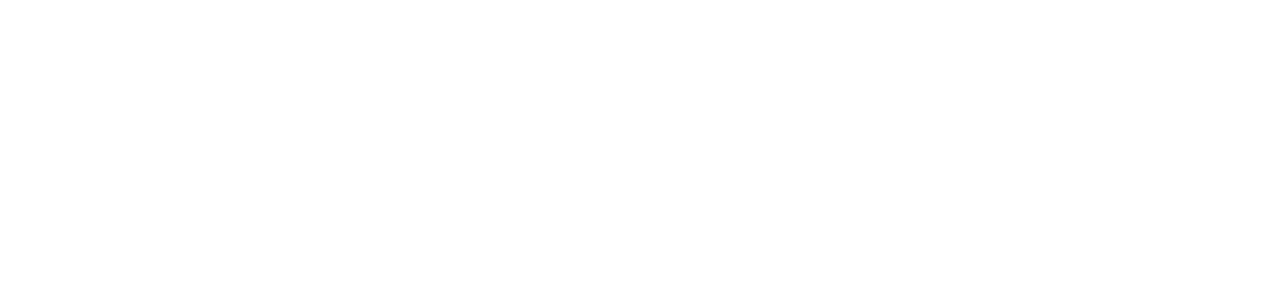
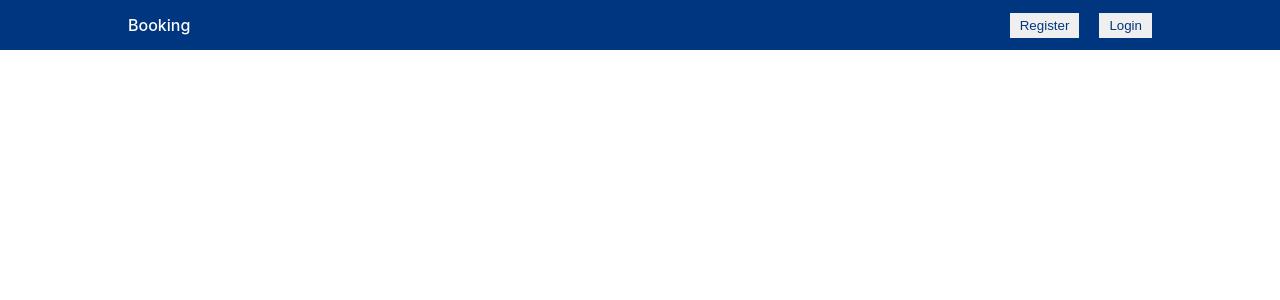
Before and after one commit to Roctim17/Booking_Web_App, a React (Create React App) app: page / in a window 1280 px wide. Shown: the top 300 px of the page. Built offline with nearby package versions, Linux system fonts and the light colour scheme.

Commit message:
done navbar

```diff
--- a/package.json
+++ b/package.json
@@ -3,6 +3,10 @@
   "version": "0.1.0",
   "private": true,
   "dependencies": {
+    "@emotion/react": "^11.10.4",
+    "@emotion/styled": "^11.10.4",
+    "@mui/material": "^5.10.5",
+    "@mui/styled-engine-sc": "^5.10.3",
     "@testing-library/jest-dom": "^5.16.5",
     "@testing-library/react": "^13.4.0",
     "@testing-library/user-event": "^13.5.0",
@@ -10,6 +14,7 @@
     "react-dom": "^18.2.0",
     "react-router-dom": "^6.4.0",
     "react-scripts": "5.0.1",
+    "styled-components": "^5.3.5",
     "web-vitals": "^2.1.4"
   },
   "scripts": {
--- a/src/App.css
+++ b/src/App.css
@@ -1,38 +1,30 @@
-.App {
-  text-align: center;
+/* Navbar start*/
+.navbar {
+  height: 50px;
+  background-color: #003580;
+  display: flex;
+  justify-content: center;
 }
 
-.App-logo {
-  height: 40vmin;
-  pointer-events: none;
+.navContainer {
+  width: 100%;
+  max-width: 1024px;
+  color: white;
+  display: flex;
+  align-items: center;
+  justify-content: space-between;
 }
 
-@media (prefers-reduced-motion: no-preference) {
-  .App-logo {
-    animation: App-logo-spin infinite 20s linear;
-  }
+.logo {
+  font-weight: 500;
 }
 
-.App-header {
-  background-color: #282c34;
-  min-height: 100vh;
-  display: flex;
-  flex-direction: column;
-  align-items: center;
-  justify-content: center;
-  font-size: calc(10px + 2vmin);
-  color: white;
+.navButton {
+  margin-left: 20px;
+  border: none;
+  padding: 5px 10px;
+  cursor: pointer;
+  color: #003580;
 }
 
-.App-link {
-  color: #61dafb;
-}
-
-@keyframes App-logo-spin {
-  from {
-    transform: rotate(0deg);
-  }
-  to {
-    transform: rotate(360deg);
-  }
-}
+/* Navbar End*/
--- /dev/null
+++ b/src/Components/Header.js
@@ -0,0 +1,11 @@
+import React from 'react';
+
+const Header = () => {
+    return (
+        <div>
+
+        </div>
+    );
+};
+
+export default Header;
--- /dev/null
+++ b/src/Components/Navbar.js
@@ -0,0 +1,17 @@
+import React from 'react';
+
+const Navbar = () => {
+    return (
+        <div className="navbar">
+            <div className="navContainer">
+                <span className="logo">Booking</span>
+                <div className="navItems">
+                    <button className="navButton">Register</button>
+                    <button className="navButton">Login</button>
+                </div>
+            </div>
+        </div>
+    );
+};
+
+export default Navbar;
--- a/src/Pages/Home.js
+++ b/src/Pages/Home.js
@@ -1,8 +1,12 @@
 import React from 'react';
+import Header from '../Components/Header';
+import Navbar from '../Components/Navbar';
 
 const Home = () => {
     return (
         <div>
+            <Navbar></Navbar>
+            <Header></Header>
 
         </div>
     );
```
Also changed, not shown: 1 other file (tests, documents, lock files or other folders).
